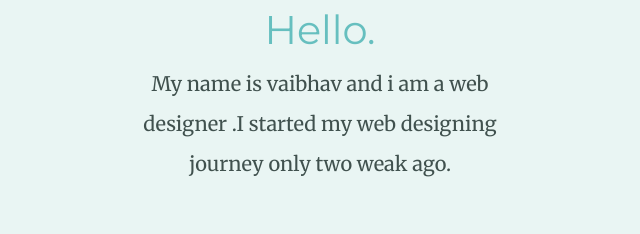
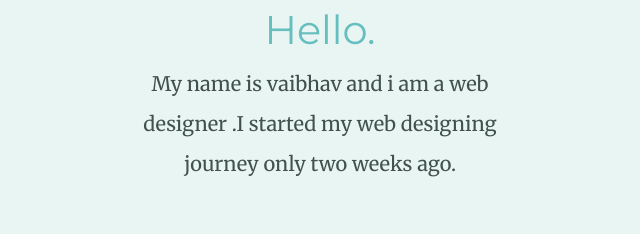
Before and after one commit to itzvaibhav4/cv, a plain HTML site: page index.html in a window 1280 px wide. Shown: the part 1210-1444 px from the top of the page, 320-960 px from the left. Drawn offline with Linux system fonts and the light colour scheme.

Commit message:
Update index.html

```diff
--- a/index.html
+++ b/index.html
@@ -21,7 +21,7 @@
         <div class="profile">
           <img class="img1" src="images/vaibhav.png" alt="">
           <h2>Hello.</h2>
-          <p class="intro">My name is vaibhav and i am a web designer .I started my web designing journey only two weak ago.</p>
+          <p class="intro">My name is vaibhav and i am a web designer .I started my web designing journey only two weeks ago.</p>
         </div>
         <hr>
         <div class="skills">
```
